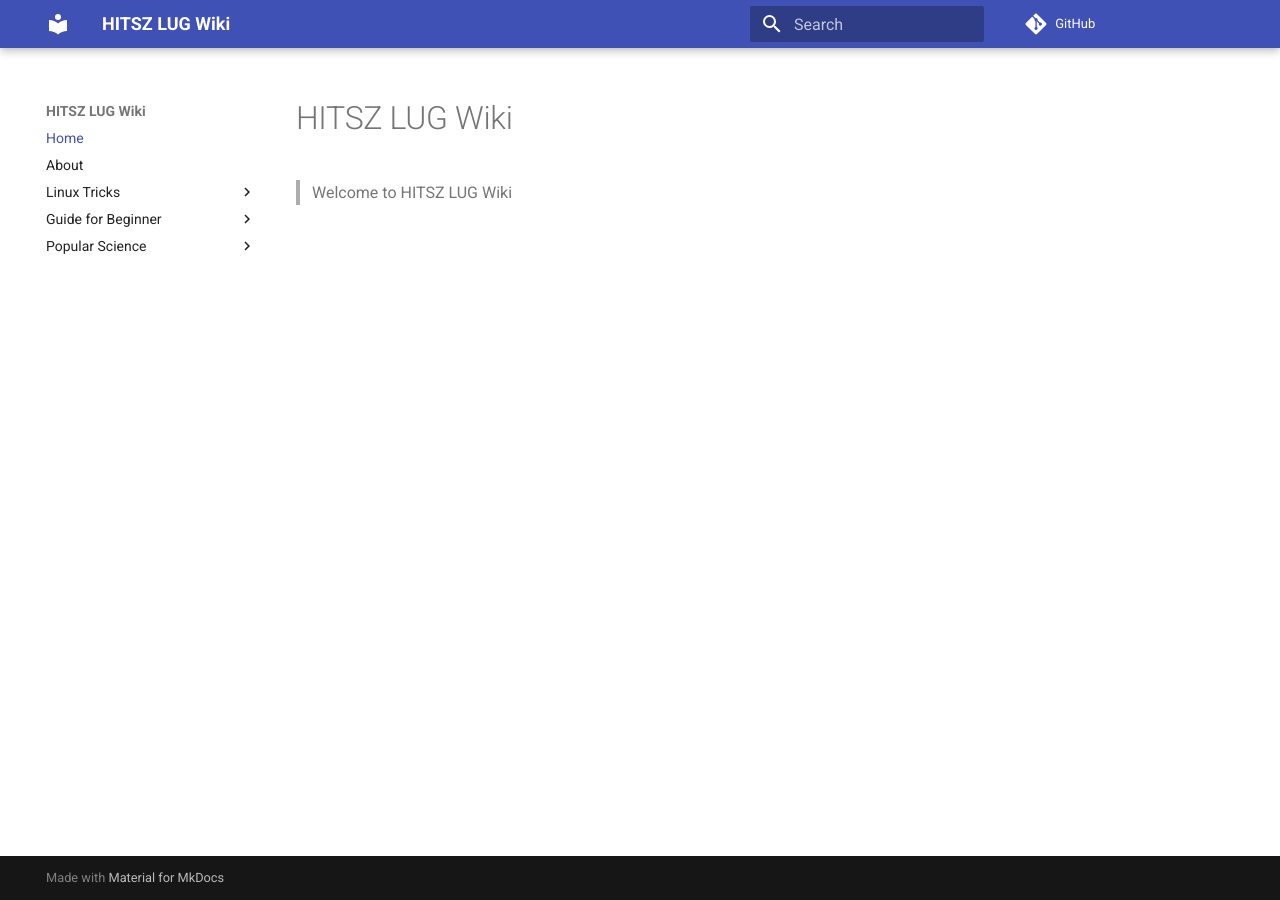
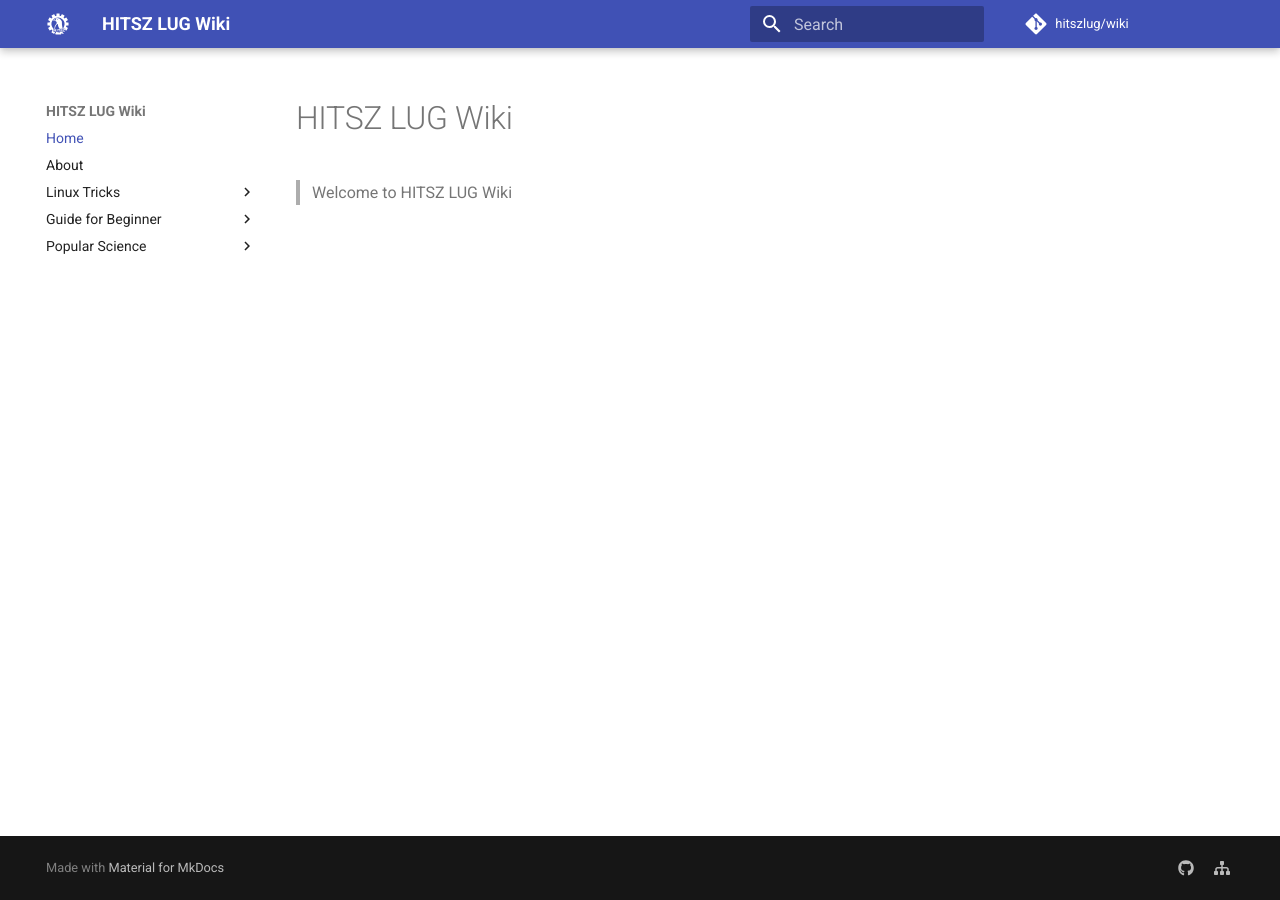
Before and after one commit to hitszosa/wiki, an MkDocs documentation site: the page built from docs/index.md, in a window 1280 px wide. Built offline with MkDocs 1.6.1 and Material for MkDocs 9.7.7, drawn with Linux system fonts in a browser that asks for light colours; comment, search, counter and statistics services are not loaded.

Commit message:
Add logo and social link

```diff
--- a/mkdocs.yml
+++ b/mkdocs.yml
@@ -1,8 +1,18 @@
 site_name: HITSZ LUG Wiki
+repo_name: hitszlug/wiki
 repo_url: https://github.com/hitszlug/wiki
 edit_uri: edit/main/docs/
 theme:
   name: material
+  logo: assets/hitsz-lug-mono.svg
+  favicon: assets/hitsz-lug-mono.svg
+
+extra:
+  social:
+    - icon: fontawesome/brands/github
+      link: https://github.com/hitszlug
+    - icon: fontawesome/solid/sitemap
+      link: https://lug.pub
 
 nav:
   - Home: index.md
```
Also changed, not shown: docs/assets/hitsz-lug-mono.svg (added).
